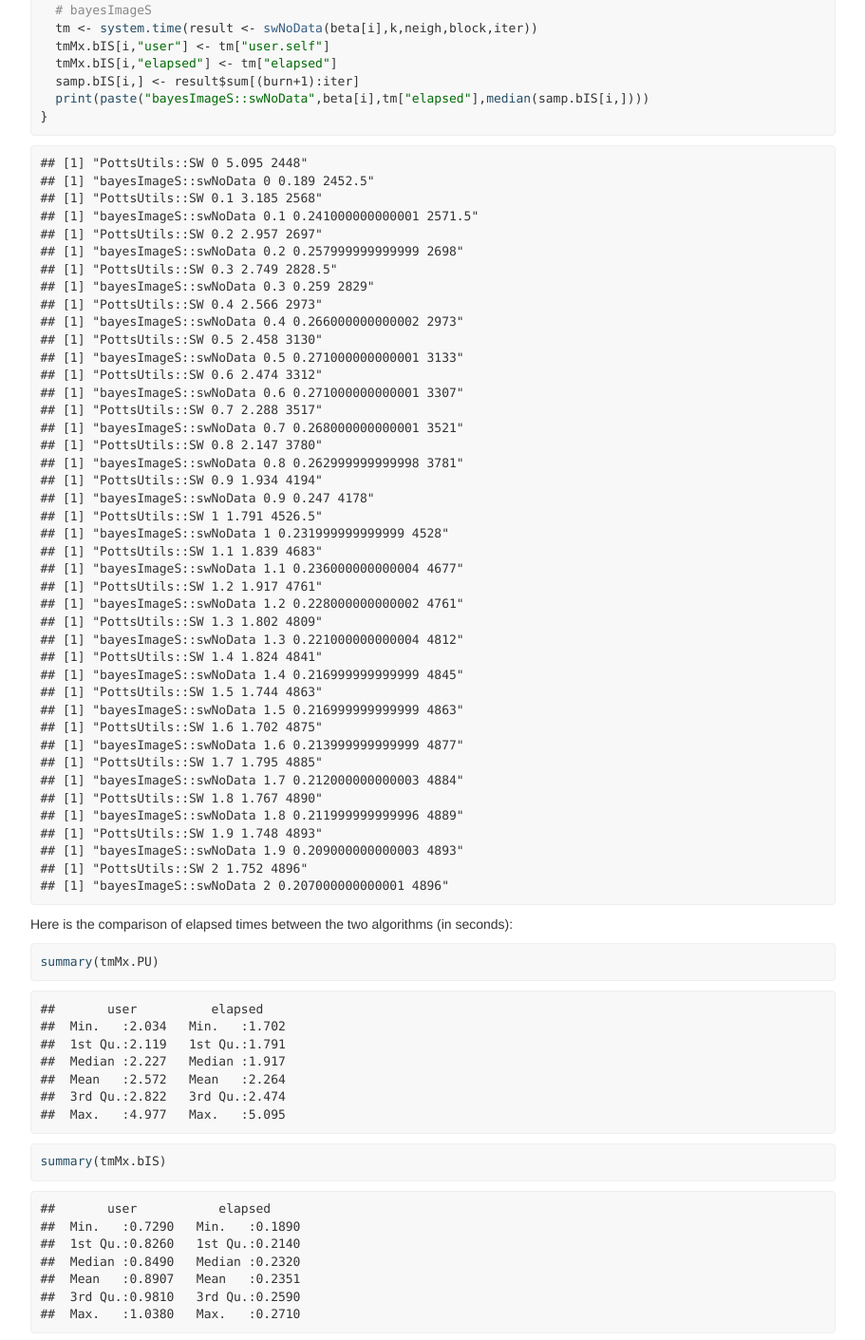
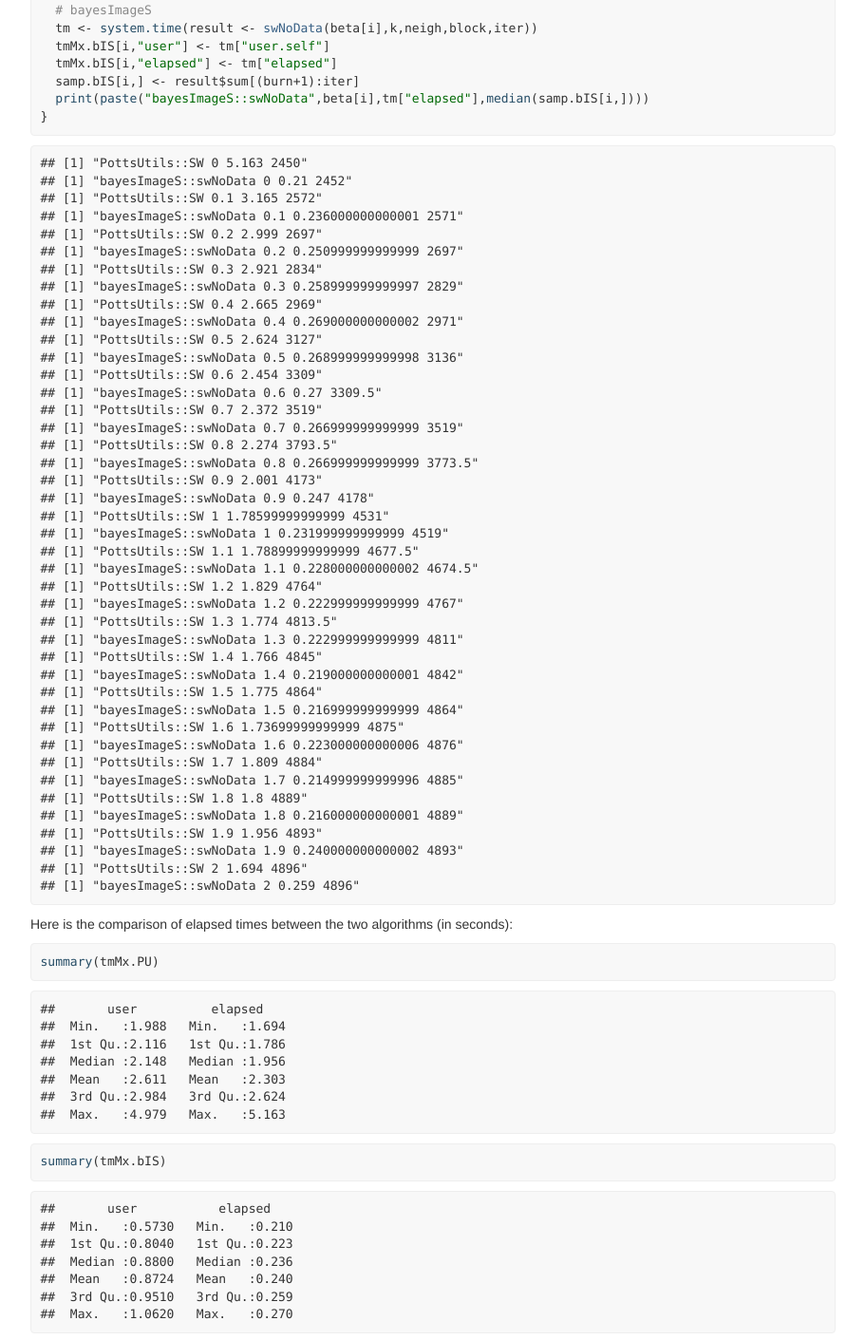
Before and after one commit to mooresm/bayesImageS, a plain HTML site: page docs/articles/swNoData.html in a window 1280 px wide. Shown: the part 1667-3078 px from the top of the page at 95% size, without its empty margins (38-949 px from the left). Drawn offline with nearby package versions, Linux system fonts and the light colour scheme; some packages are replaced by stand-ins of ours.

Commit message:
rebuild articles

```diff
--- a/docs/articles/swNoData.html
+++ b/docs/articles/swNoData.html
@@ -133,65 +133,65 @@ maxSS &lt;-<span class="st"> </span><span class="kw">nrow</span>(edges)
   samp.bIS[i,] &lt;-<span class="st"> </span>result<span class="op">$</span>sum[(burn<span class="op">+</span><span class="dv">1</span>)<span class="op">:</span>iter]
   <span class="kw">print</span>(<span class="kw">paste</span>(<span class="st">"bayesImageS::swNoData"</span>,beta[i],tm[<span class="st">"elapsed"</span>],<span class="kw">median</span>(samp.bIS[i,])))
 }</code></pre></div>
-<pre><code>## [1] "PottsUtils::SW 0 5.095 2448"
-## [1] "bayesImageS::swNoData 0 0.189 2452.5"
-## [1] "PottsUtils::SW 0.1 3.185 2568"
-## [1] "bayesImageS::swNoData 0.1 0.241000000000001 2571.5"
-## [1] "PottsUtils::SW 0.2 2.957 2697"
-## [1] "bayesImageS::swNoData 0.2 0.257999999999999 2698"
-## [1] "PottsUtils::SW 0.3 2.749 2828.5"
-## [1] "bayesImageS::swNoData 0.3 0.259 2829"
-## [1] "PottsUtils::SW 0.4 2.566 2973"
-## [1] "bayesImageS::swNoData 0.4 0.266000000000002 2973"
-## [1] "PottsUtils::SW 0.5 2.458 3130"
-## [1] "bayesImageS::swNoData 0.5 0.271000000000001 3133"
-## [1] "PottsUtils::SW 0.6 2.474 3312"
-## [1] "bayesImageS::swNoData 0.6 0.271000000000001 3307"
-## [1] "PottsUtils::SW 0.7 2.288 3517"
-## [1] "bayesImageS::swNoData 0.7 0.268000000000001 3521"
-## [1] "PottsUtils::SW 0.8 2.147 3780"
-## [1] "bayesImageS::swNoData 0.8 0.262999999999998 3781"
-## [1] "PottsUtils::SW 0.9 1.934 4194"
+<pre><code>## [1] "PottsUtils::SW 0 5.163 2450"
+## [1] "bayesImageS::swNoData 0 0.21 2452"
+## [1] "PottsUtils::SW 0.1 3.165 2572"
+## [1] "bayesImageS::swNoData 0.1 0.236000000000001 2571"
+## [1] "PottsUtils::SW 0.2 2.999 2697"
+## [1] "bayesImageS::swNoData 0.2 0.250999999999999 2697"
+## [1] "PottsUtils::SW 0.3 2.921 2834"
+## [1] "bayesImageS::swNoData 0.3 0.258999999999997 2829"
+## [1] "PottsUtils::SW 0.4 2.665 2969"
+## [1] "bayesImageS::swNoData 0.4 0.269000000000002 2971"
+## [1] "PottsUtils::SW 0.5 2.624 3127"
+## [1] "bayesImageS::swNoData 0.5 0.268999999999998 3136"
+## [1] "PottsUtils::SW 0.6 2.454 3309"
+## [1] "bayesImageS::swNoData 0.6 0.27 3309.5"
+## [1] "PottsUtils::SW 0.7 2.372 3519"
+## [1] "bayesImageS::swNoData 0.7 0.266999999999999 3519"
+## [1] "PottsUtils::SW 0.8 2.274 3793.5"
+## [1] "bayesImageS::swNoData 0.8 0.266999999999999 3773.5"
+## [1] "PottsUtils::SW 0.9 2.001 4173"
 ## [1] "bayesImageS::swNoData 0.9 0.247 4178"
-## [1] "PottsUtils::SW 1 1.791 4526.5"
-## [1] "bayesImageS::swNoData 1 0.231999999999999 4528"
-## [1] "PottsUtils::SW 1.1 1.839 4683"
-## [1] "bayesImageS::swNoData 1.1 0.236000000000004 4677"
-## [1] "PottsUtils::SW 1.2 1.917 4761"
-## [1] "bayesImageS::swNoData 1.2 0.228000000000002 4761"
-## [1] "PottsUtils::SW 1.3 1.802 4809"
-## [1] "bayesImageS::swNoData 1.3 0.221000000000004 4812"
-## [1] "PottsUtils::SW 1.4 1.824 4841"
-## [1] "bayesImageS::swNoData 1.4 0.216999999999999 4845"
-## [1] "PottsUtils::SW 1.5 1.744 4863"
-## [1] "bayesImageS::swNoData 1.5 0.216999999999999 4863"
-## [1] "PottsUtils::SW 1.6 1.702 4875"
-## [1] "bayesImageS::swNoData 1.6 0.213999999999999 4877"
-## [1] "PottsUtils::SW 1.7 1.795 4885"
-## [1] "bayesImageS::swNoData 1.7 0.212000000000003 4884"
-## [1] "PottsUtils::SW 1.8 1.767 4890"
-## [1] "bayesImageS::swNoData 1.8 0.211999999999996 4889"
-## [1] "PottsUtils::SW 1.9 1.748 4893"
-## [1] "bayesImageS::swNoData 1.9 0.209000000000003 4893"
-## [1] "PottsUtils::SW 2 1.752 4896"
-## [1] "bayesImageS::swNoData 2 0.207000000000001 4896"</code></pre>
+## [1] "PottsUtils::SW 1 1.78599999999999 4531"
+## [1] "bayesImageS::swNoData 1 0.231999999999999 4519"
+## [1] "PottsUtils::SW 1.1 1.78899999999999 4677.5"
+## [1] "bayesImageS::swNoData 1.1 0.228000000000002 4674.5"
+## [1] "PottsUtils::SW 1.2 1.829 4764"
+## [1] "bayesImageS::swNoData 1.2 0.222999999999999 4767"
+## [1] "PottsUtils::SW 1.3 1.774 4813.5"
+## [1] "bayesImageS::swNoData 1.3 0.222999999999999 4811"
+## [1] "PottsUtils::SW 1.4 1.766 4845"
+## [1] "bayesImageS::swNoData 1.4 0.219000000000001 4842"
+## [1] "PottsUtils::SW 1.5 1.775 4864"
+## [1] "bayesImageS::swNoData 1.5 0.216999999999999 4864"
+## [1] "PottsUtils::SW 1.6 1.73699999999999 4875"
+## [1] "bayesImageS::swNoData 1.6 0.223000000000006 4876"
+## [1] "PottsUtils::SW 1.7 1.809 4884"
+## [1] "bayesImageS::swNoData 1.7 0.214999999999996 4885"
+## [1] "PottsUtils::SW 1.8 1.8 4889"
+## [1] "bayesImageS::swNoData 1.8 0.216000000000001 4889"
+## [1] "PottsUtils::SW 1.9 1.956 4893"
+## [1] "bayesImageS::swNoData 1.9 0.240000000000002 4893"
+## [1] "PottsUtils::SW 2 1.694 4896"
+## [1] "bayesImageS::swNoData 2 0.259 4896"</code></pre>
 <p>Here is the comparison of elapsed times between the two algorithms (in seconds):</p>
 <div class="sourceCode"><pre class="sourceCode r"><code class="sourceCode r"><span class="kw">summary</span>(tmMx.PU)</code></pre></div>
 <pre><code>##       user          elapsed
-##  Min.   :2.034   Min.   :1.702
-##  1st Qu.:2.119   1st Qu.:1.791
-##  Median :2.227   Median :1.917
-##  Mean   :2.572   Mean   :2.264
-##  3rd Qu.:2.822   3rd Qu.:2.474
-##  Max.   :4.977   Max.   :5.095</code></pre>
+##  Min.   :1.988   Min.   :1.694
+##  1st Qu.:2.116   1st Qu.:1.786
+##  Median :2.148   Median :1.956
+##  Mean   :2.611   Mean   :2.303
+##  3rd Qu.:2.984   3rd Qu.:2.624
+##  Max.   :4.979   Max.   :5.163</code></pre>
 <div class="sourceCode"><pre class="sourceCode r"><code class="sourceCode r"><span class="kw">summary</span>(tmMx.bIS)</code></pre></div>
 <pre><code>##       user           elapsed
-##  Min.   :0.7290   Min.   :0.1890
-##  1st Qu.:0.8260   1st Qu.:0.2140
-##  Median :0.8490   Median :0.2320
-##  Mean   :0.8907   Mean   :0.2351
-##  3rd Qu.:0.9810   3rd Qu.:0.2590
-##  Max.   :1.0380   Max.   :0.2710</code></pre>
+##  Min.   :0.5730   Min.   :0.210
+##  1st Qu.:0.8040   1st Qu.:0.223
+##  Median :0.8800   Median :0.236
+##  Mean   :0.8724   Mean   :0.240
+##  3rd Qu.:0.9510   3rd Qu.:0.259
+##  Max.   :1.0620   Max.   :0.270</code></pre>
 <div class="sourceCode"><pre class="sourceCode r"><code class="sourceCode r"><span class="kw">boxplot</span>(tmMx.PU[,<span class="st">"elapsed"</span>],tmMx.bIS[,<span class="st">"elapsed"</span>],<span class="dt">ylab=</span><span class="st">"seconds elapsed"</span>,<span class="dt">names=</span><span class="kw">c</span>(<span class="st">"SW"</span>,<span class="st">"swNoData"</span>))</code></pre></div>
 <p><img src="swNoData_files/figure-html/unnamed-chunk-4-1.png" width="672"> On average, <code>swNoData</code> using <strong>RcppArmadillo</strong> is seven times faster than <code>SW</code>.</p>
 <div class="sourceCode"><pre class="sourceCode r"><code class="sourceCode r"><span class="kw">library</span>(lattice)
@@ -207,24 +207,24 @@ s.frame<span class="op">$</span>alg &lt;-<span class="st"> </span><span class="k
 <span class="kw">abline</span>(<span class="dt">v=</span>bcrit,<span class="dt">col=</span><span class="st">"red"</span>)</code></pre></div>
 <p><img src="swNoData_files/figure-html/unnamed-chunk-5-2.png" width="672"> The overlap between the two distributions is almost complete, although it is a bit tricky to verify that statistically. The relationship between <span class="math inline">\(beta\)</span> and <span class="math inline">\(S(z)\)</span> is nonlinear and heteroskedastic.</p>
 <div class="sourceCode"><pre class="sourceCode r"><code class="sourceCode r"><span class="kw">rowMeans</span>(samp.bIS) <span class="op">-</span><span class="st"> </span><span class="kw">rowMeans</span>(samp.PU)</code></pre></div>
-<pre><code>##  [1]  0.984  1.428  0.408  4.944 -0.172  2.292 -6.028  4.658 -1.450 -7.636
-## [11] -3.252 -3.960  0.218  1.336  5.094  0.784  1.568 -0.488 -0.676  0.250
-## [21] -0.480</code></pre>
+<pre><code>##  [1]  -0.354   0.468   1.108  -2.930   0.834   7.034   0.900   1.906
+##  [9] -11.248   5.300  -5.520  -1.122   3.700  -2.658  -0.714  -0.324
+## [17]   0.358   0.300   0.358   0.168   0.916</code></pre>
 <div class="sourceCode"><pre class="sourceCode r"><code class="sourceCode r"><span class="kw">apply</span>(samp.PU, <span class="dv">1</span>, sd)</code></pre></div>
-<pre><code>##  [1] 34.114371 36.601649 34.406288 36.279487 38.489173 38.815213 42.478647
-##  [8] 50.522456 52.218954 65.566213 49.320988 31.801403 24.341918 20.670599
-## [15] 15.933666 12.110625  9.948182  8.853806  6.479928  5.550390  4.122408</code></pre>
+<pre><code>##  [1] 33.553165 33.842508 35.003045 35.878484 38.886006 41.585890 43.227434
+##  [8] 47.629915 56.733809 65.229874 50.833762 34.274704 27.932075 19.241309
+## [15] 16.540771 11.390680  9.987419  8.032944  6.395607  5.123166  4.713813</code></pre>
 <div class="sourceCode"><pre class="sourceCode r"><code class="sourceCode r"><span class="kw">apply</span>(samp.bIS, <span class="dv">1</span>, sd)</code></pre></div>
-<pre><code>##  [1] 34.345580 33.355323 33.913894 36.993620 38.312448 38.832791 43.200203
-##  [8] 46.755496 55.196773 68.248402 44.439206 34.220429 24.956001 19.193880
-## [15] 14.632163 12.421800  9.885088  8.325122  7.259843  5.159647  4.988799</code></pre>
+<pre><code>##  [1] 35.083985 33.431218 35.816362 37.823905 40.052534 42.677764 42.390647
+##  [8] 51.318468 52.321576 71.567834 47.436664 33.641757 23.402799 20.299253
+## [15] 16.040649 12.162033  9.725285  8.385856  6.492400  5.144975  4.048513</code></pre>
 <div class="sourceCode"><pre class="sourceCode r"><code class="sourceCode r">s.frame<span class="op">$</span>beta &lt;-<span class="st"> </span><span class="kw">factor</span>(<span class="kw">c</span>(s_x,s_x))
 s.fit &lt;-<span class="st"> </span><span class="kw">aov</span>(stat <span class="op">~</span><span class="st"> </span>alg <span class="op">+</span><span class="st"> </span>beta, <span class="dt">data=</span>s.frame)
 <span class="kw">summary</span>(s.fit)</code></pre></div>
-<pre><code>##                Df    Sum Sq   Mean Sq F value Pr(&gt;F)
-## alg             1 0.000e+00         0       0  0.986
-## beta           20 1.747e+10 873490848  750481 &lt;2e-16 ***
-## Residuals   20978 2.442e+07      1164
+<pre><code>##                Df    Sum Sq   Mean Sq   F value Pr(&gt;F)
+## alg             1 2.800e+01        28 2.300e-02   0.88
+## beta           20 1.745e+10 872279220 7.174e+05 &lt;2e-16 ***
+## Residuals   20978 2.551e+07      1216
 ## ---
 ## Signif. codes:  0 '***' 0.001 '**' 0.01 '*' 0.05 '.' 0.1 ' ' 1</code></pre>
 <div class="sourceCode"><pre class="sourceCode r"><code class="sourceCode r"><span class="kw">TukeyHSD</span>(s.fit,<span class="dt">which=</span><span class="st">"alg"</span>)</code></pre></div>
@@ -234,8 +234,8 @@ s.fit &lt;-<span class="st"> </span><span class="kw">aov</span>(stat <span class
 ## Fit: aov(formula = stat ~ alg + beta, data = s.frame)
 ##
 ## $alg
-##                    diff        lwr       upr     p adj
-## swNoData-SW -0.00847619 -0.9313723 0.9144199 0.9856374</code></pre>
+##                    diff      lwr       upr     p adj
+## swNoData-SW -0.07238095 -1.01564 0.8708778 0.8804454</code></pre>
 <div id="references" class="section level3">
 <h3 class="hasAnchor">
 <a href="#references" class="anchor"></a>References</h3>
```
Also changed, not shown: docs/articles/mcmcPotts.html (+10 -10 lines), docs/articles/mcmcPottsNoData.html (+11 -11 lines), docs/articles/mcmcPottsNoData_files/figure-html/unnamed-chunk-1-1.png, docs/articles/mcmcPottsNoData_files/figure-html/unnamed-chunk-2-1.png, docs/articles/mcmcPottsNoData_files/figure-html/unnamed-chunk-3-1.png, docs/articles/mcmcPottsNoData_files/figure-html/unnamed-chunk-4-1.png, docs/articles/mcmcPottsNoData_files/figure-html/unnamed-chunk-5-1.png, docs/articles/mcmcPottsNoData_files/figure-html/unnamed-chunk-6-1.png, docs/articles/mcmcPottsNoData_files/figure-html/unnamed-chunk-7-1.png, docs/articles/mcmcPottsNoData_files/figure-html/unnamed-chunk-8-1.png, docs/articles/mcmcPotts_files/figure-html/unnamed-chunk-10-1.png, docs/articles/mcmcPotts_files/figure-html/unnamed-chunk-3-1.png, docs/articles/mcmcPotts_files/figure-html/unnamed-chunk-5-1.png, docs/articles/mcmcPotts_files/figure-html/unnamed-chunk-7-1.png, 4 more files.
